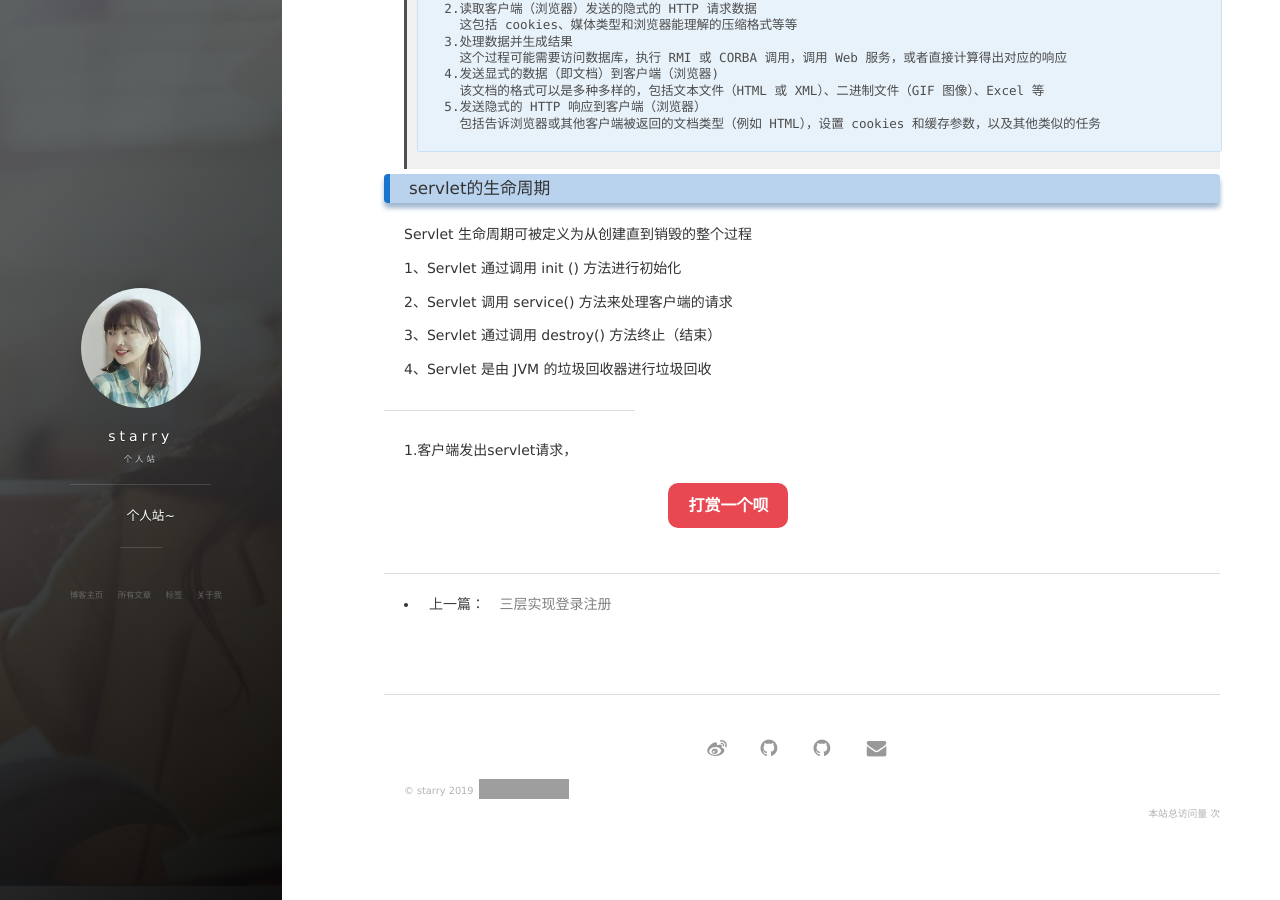
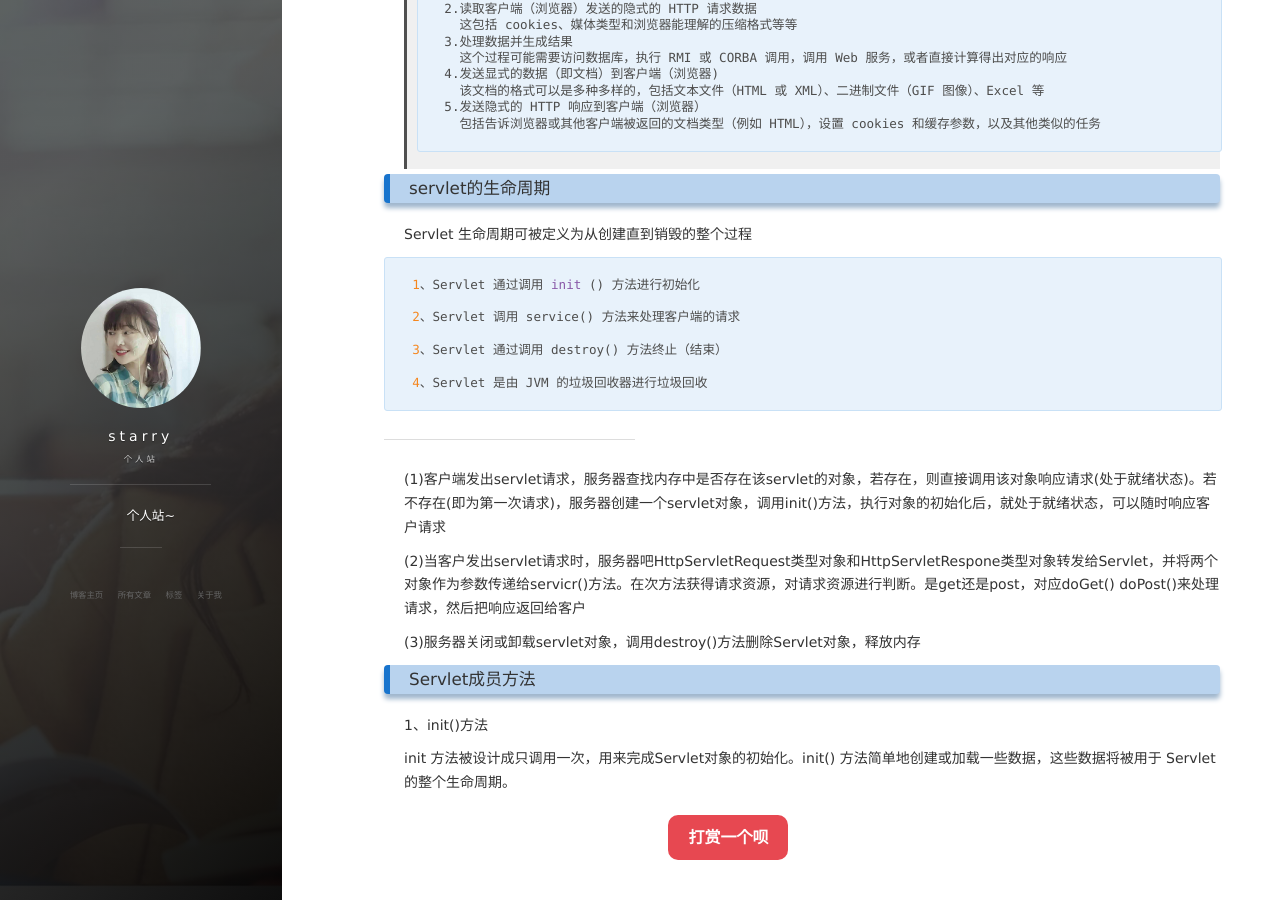
Before and after one commit to MMstarry/MMstarry.github.io, a Jekyll site: the page built from _posts/2019-03-07-Servlet.md, in a window 1280 px wide and 900 px high, scrolled down 444 px. Built offline with Jekyll 4.4.1, drawn with Linux system fonts in a browser that asks for light colours; nearby versions of some CDN libraries; comment, search, counter and statistics services are not loaded; grey boxes are pictures that could not be loaded.

Commit message:
Update 2019-03-07-Servlet.md

```diff
--- a/_posts/2019-03-07-Servlet.md
+++ b/_posts/2019-03-07-Servlet.md
@@ -31,14 +31,24 @@ servlet是java.servlet包的子类，有tomcat服务器完成Servlet的创建和
 
 Servlet 生命周期可被定义为从创建直到销毁的整个过程
 
-1、Servlet 通过调用 init () 方法进行初始化
+	1、Servlet 通过调用 init () 方法进行初始化
 
-2、Servlet 调用 service() 方法来处理客户端的请求
+	2、Servlet 调用 service() 方法来处理客户端的请求
 
-3、Servlet 通过调用 destroy() 方法终止（结束）
+	3、Servlet 通过调用 destroy() 方法终止（结束）
 
-4、Servlet 是由 JVM 的垃圾回收器进行垃圾回收
+	4、Servlet 是由 JVM 的垃圾回收器进行垃圾回收
 
 ---
 
-1.客户端发出servlet请求，
+(1)客户端发出servlet请求，服务器查找内存中是否存在该servlet的对象，若存在，则直接调用该对象响应请求(处于就绪状态)。若不存在(即为第一次请求)，服务器创建一个servlet对象，调用init()方法，执行对象的初始化后，就处于就绪状态，可以随时响应客户请求
+
+(2)当客户发出servlet请求时，服务器吧HttpServletRequest类型对象和HttpServletRespone类型对象转发给Servlet，并将两个对象作为参数传递给servicr()方法。在次方法获得请求资源，对请求资源进行判断。是get还是post，对应doGet() doPost()来处理请求，然后把响应返回给客户
+
+(3)服务器关闭或卸载servlet对象，调用destroy()方法删除Servlet对象，释放内存
+
+### Servlet成员方法
+
+1、init()方法
+
+init 方法被设计成只调用一次，用来完成Servlet对象的初始化。init() 方法简单地创建或加载一些数据，这些数据将被用于 Servlet 的整个生命周期。
```
